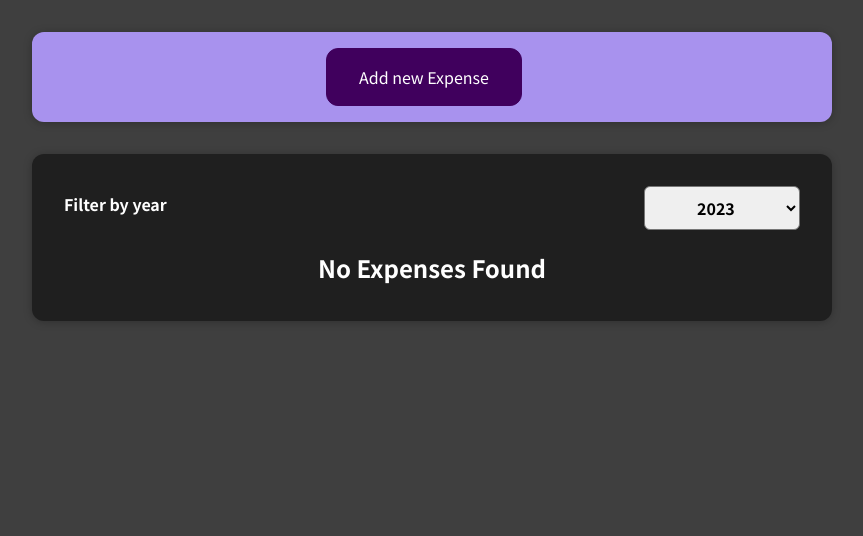
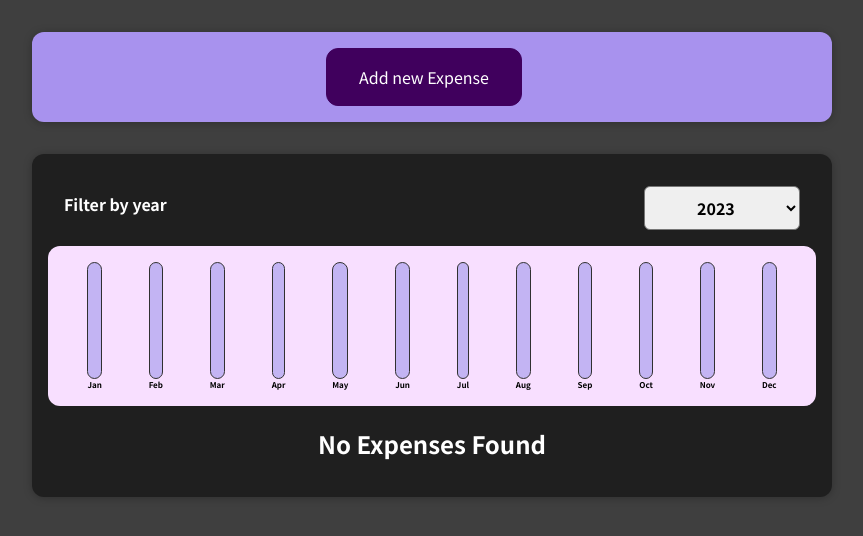
Before and after one commit to RogelioBenavides/expenses-manager, a React (Create React App) app: page / in a window 1280 px wide. Shown: the top 536 px of the page, without its empty margins (208-1071 px from the left). Built offline with nearby package versions, Linux system fonts and the light colour scheme.

Commit message:
Created a chart to display expenses

```diff
--- a/src/components/Chart/Chart.js
+++ b/src/components/Chart/Chart.js
@@ -0,0 +1,22 @@
+import ChartBar from "./ChartBar";
+import "./Chart.css";
+
+const Chart = (props) => {
+  const dataPointValues = props.dataPoints.map(dataPoint => dataPoint.value);
+  const totalMaximum = Math.max(...dataPointValues);
+
+  return (
+    <div className="chart">
+      {props.dataPoints.map((dataPoint) => (
+        <ChartBar
+          key={dataPoint.label}
+          value={dataPoint.value}
+          maxValue={totalMaximum}
+          label={dataPoint.label}
+        />
+      ))}
+    </div>
+  );
+};
+
+export default Chart;
--- a/src/components/Chart/ChartBar.css
+++ b/src/components/Chart/ChartBar.css
@@ -5,7 +5,7 @@
     align-items: center;
 }
 
-.chart-bar__inner {
+.chart-bar-inner {
     height: 100%;
     width: 100%;
     border: 1px solid #313131;
@@ -17,13 +17,13 @@
     justify-content: flex-end;
 }
 
-.chart-bar__fill {
+.chart-bar-fill {
     background-color: #4826b9;
     width: 100%;
     transition: all 0.3s ease-out;
 }
 
-.chart-bar__label {
+.chart-bar-label {
     font-weight: bold;
     font-size: 0.5rem;
     text-align: center;
--- a/src/components/Chart/ChartBar.js
+++ b/src/components/Chart/ChartBar.js
@@ -1,7 +1,20 @@
-import './ChartBar.css'
+import "./ChartBar.css";
 
-const ChartBar = () => {
+const ChartBar = (props) => {
+  let barFillHeight = "0%";
 
+  if (props.maxValue > 0) {
+    barFillHeight = Math.round((props.value / props.maxValue) * 100) + "%";
+  }
+
+  return (
+    <div className="chart-bar">
+      <div className="chart-bar-inner">
+        <div className="chart-bar-fill" style={{ height: barFillHeight }}></div>
+      </div>
+      <div className="chart-bar-label">{props.label}</div>
+    </div>
+  );
 };
 
 export default ChartBar;
--- a/src/components/Expenses/Expenses.js
+++ b/src/components/Expenses/Expenses.js
@@ -1,8 +1,9 @@
 import ExpensesFilter from "./ExpensesFilter";
+import ExpensesList from "./ExpensesList";
+import ExpensesChart from "./ExpensesChart";
+import Card from "../UI/Card";
 import { useState } from "react";
-import Card from "../UI/Card";
 import "./Expenses.css";
-import ExpensesList from "./ExpensesList";
 
 const Expenses = (props) => {
   const [filteredYear, setFilteredYear] = useState("2023");
@@ -20,6 +21,7 @@
         selected={filteredYear}
         onChangeFilter={filterChangeHandler}
       />
+      <ExpensesChart expenses={filteredExpenses}/>
       <ExpensesList items={filteredExpenses}/>
     </Card>
   );
--- /dev/null
+++ b/src/components/Expenses/ExpensesChart.js
@@ -0,0 +1,27 @@
+import Chart from "../Chart/Chart";
+
+const ExpensesChart = (props) => {
+  const chartDataPoints = [
+    { label: "Jan", value: 0 },
+    { label: "Feb", value: 0 },
+    { label: "Mar", value: 0 },
+    { label: "Apr", value: 0 },
+    { label: "May", value: 0 },
+    { label: "Jun", value: 0 },
+    { label: "Jul", value: 0 },
+    { label: "Aug", value: 0 },
+    { label: "Sep", value: 0 },
+    { label: "Oct", value: 0 },
+    { label: "Nov", value: 0 },
+    { label: "Dec", value: 0 },
+  ];
+
+  for(const expense of props.expenses) {
+    const expenseMonth = expense.date.getMonth();
+    chartDataPoints[expenseMonth].value += expense.amount;
+  }
+
+  return <Chart dataPoints={chartDataPoints}/>;
+};
+
+export default ExpensesChart;
--- a/src/components/NewExpense/ExpenseForm.js
+++ b/src/components/NewExpense/ExpenseForm.js
@@ -20,7 +20,7 @@
     event.preventDefault();
     const expenseData = {
       title: enteredTitle,
-      amount: enteredAmount,
+      amount: +enteredAmount,
       date: new Date(enteredDate),
     };
     props.onSaveExpenseData(expenseData);
```
